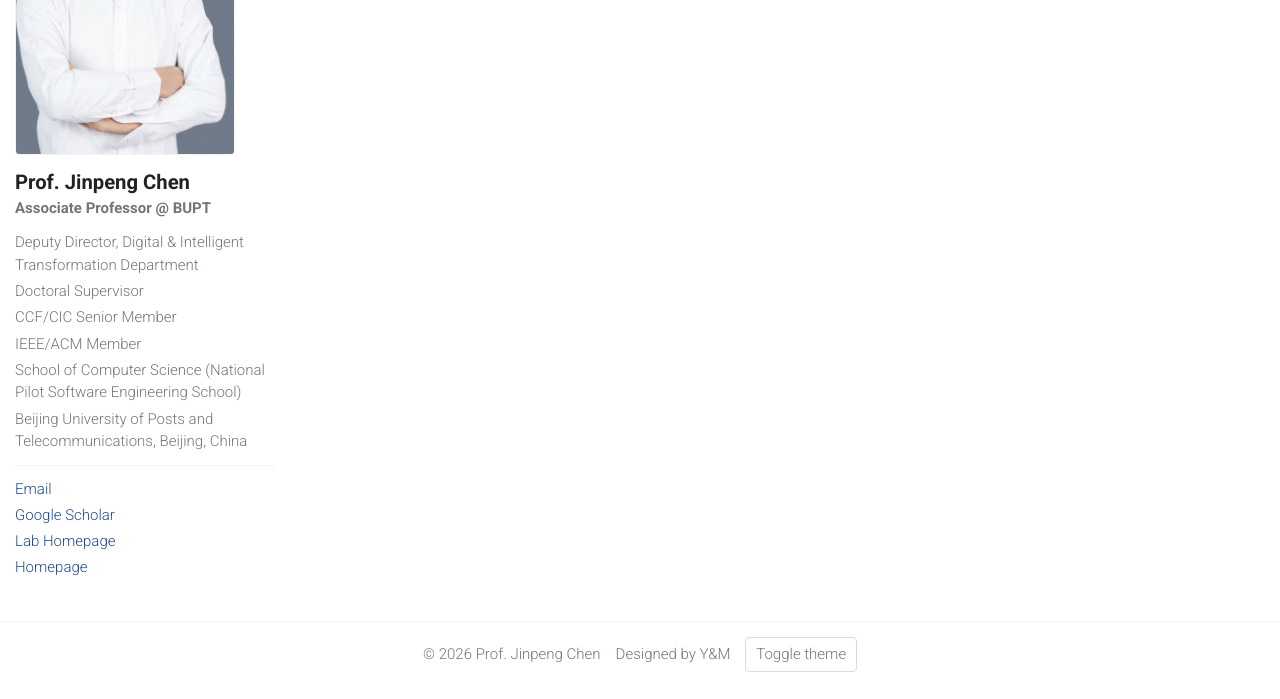
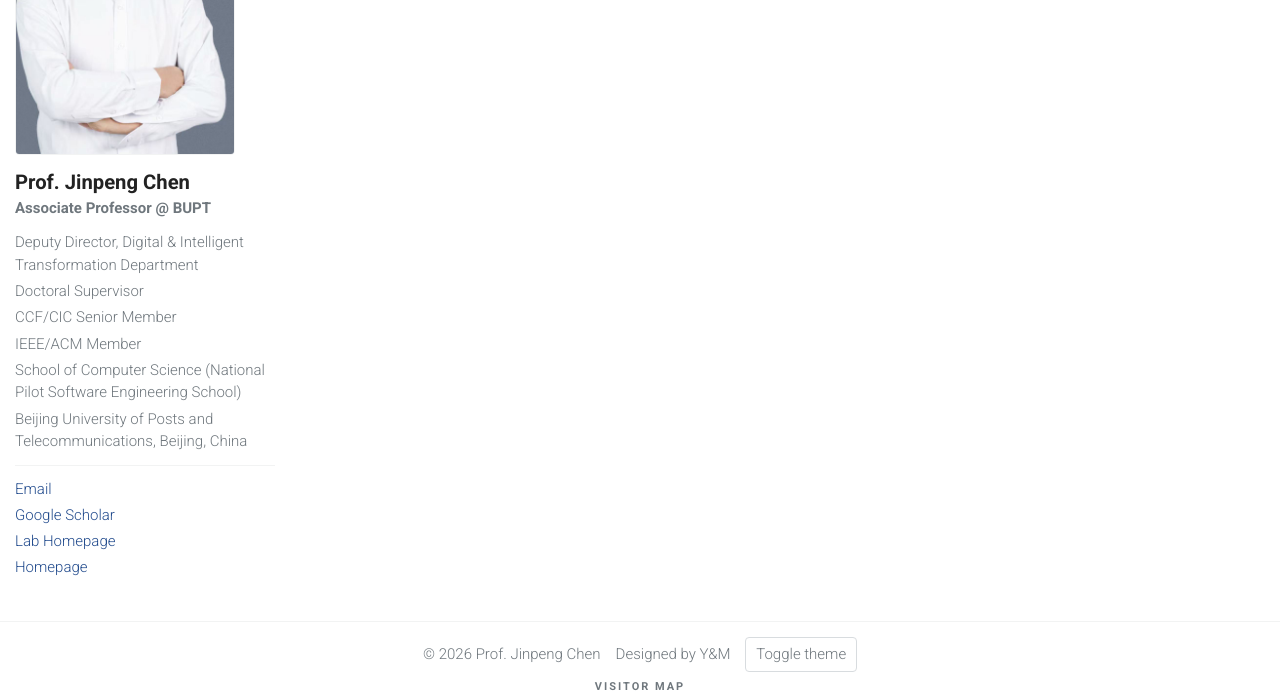
Before and after one commit to acdc-lab/jpchen, a Jekyll site: the page built from publications.markdown, in a window 1280 px wide and 1126 px high. Shown: the part 267-966 px from the top of the window. Built offline with Jekyll 4.4.1, drawn with Linux system fonts in a browser that asks for light colours; grey boxes are pictures that could not be loaded.

Commit message:
Add FlagCounter visitor map to footer
Co-Authored-By: Claude Code <noreply@anthropic.com>

```diff
--- a/_config.yml
+++ b/_config.yml
@@ -71,6 +71,10 @@ author:
   email: you@bupt.edu.cn
   affiliation: School of Computer Science (National Model Software College), Beijing University of Posts and Telecommunications
 
+# 访客地图（FlagCounter，与实验室主页共用同一个计数器）
+flagcounter_src: "https://s05.flagcounter.com/map/Trya/size_l/txt_000000/border_CCCCCC/pageviews_0/viewers_0/flags_0/"
+flagcounter_link: "https://info.flagcounter.com/Trya"
+
 
 # Exclude from processing.
 # The following items will not be processed, by default.
--- a/_layouts/default.html
+++ b/_layouts/default.html
@@ -53,6 +53,18 @@
       <span>Designed by Y&amp;M</span>
       <button id="toggleTheme" aria-label="Toggle theme">Toggle theme</button>
     </div>
+    {% if site.flagcounter_src and site.flagcounter_src != "" %}
+    <div class="visitor-map">
+      <div class="visitor-map-label">Visitor Map</div>
+      {% if site.flagcounter_link and site.flagcounter_link != "" %}
+      <a href="{{ site.flagcounter_link }}" target="_blank" rel="noopener">
+        <img src="{{ site.flagcounter_src }}" alt="Visitor map" loading="lazy" border="0">
+      </a>
+      {% else %}
+      <img src="{{ site.flagcounter_src }}" alt="Visitor map" loading="lazy" border="0">
+      {% endif %}
+    </div>
+    {% endif %}
   </footer>
 
 <script>
--- a/assets/css/main.css
+++ b/assets/css/main.css
@@ -347,6 +347,30 @@ th,td{padding:.55em;border-bottom:1px solid var(--rule);text-align:left;vertical
   justify-content:center;
   gap:1em;
 }
+.visitor-map{
+  margin:0 auto;
+  padding:.5em 1em 1.2em;
+  text-align:center;
+}
+.visitor-map-label{
+  margin-bottom:.5em;
+  font-size:11px;
+  font-weight:600;
+  letter-spacing:.18em;
+  text-transform:uppercase;
+  color:var(--muted);
+}
+.visitor-map img{
+  display:inline-block;
+  width:560px;
+  max-width:100%;
+  height:auto;
+  border-radius:4px;
+}
+@media (max-width:640px){
+  .visitor-map{padding:.4em .8em 1em}
+  .visitor-map img{width:100%}
+}
 #toggleTheme{
   padding:.35em .65em;
   border:1px solid var(--rule);
```
